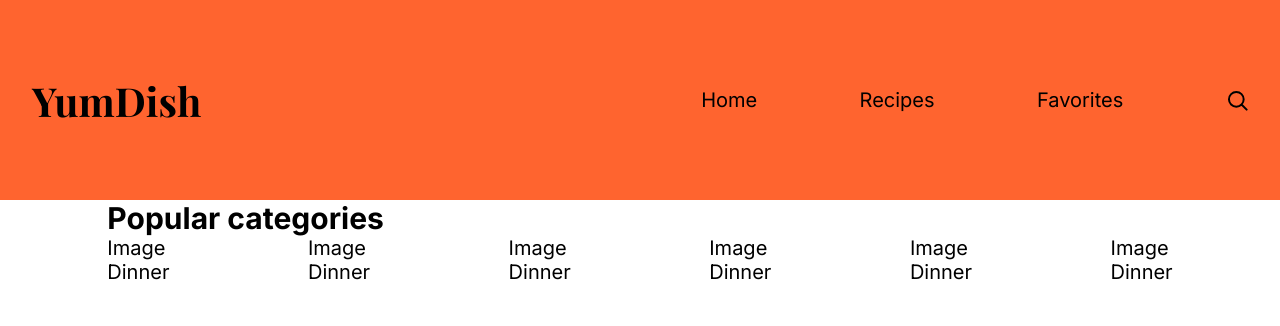
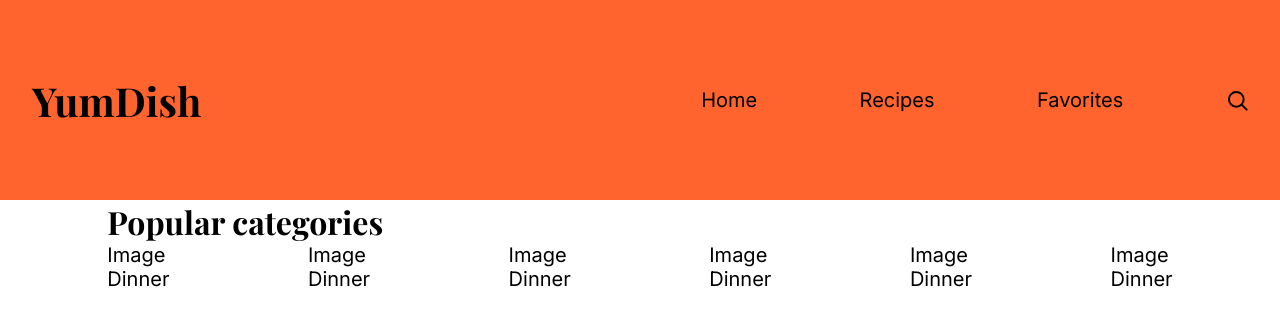
Before and after one commit to KorneliaAL/cooking-recipes-website, a plain HTML site: page index.html in a window 1280 px wide. Drawn offline with nearby package versions, Linux system fonts and the light colour scheme.

Commit message:
Added font size for h2

```diff
--- a/_app/css/base.css
+++ b/_app/css/base.css
@@ -4,6 +4,16 @@ body {
 	color: var(--color-03);
 }
 
-h1 {
+h1, h2 {
 	font-family: 'Playfair Display', serif;
 }
+
+h2 {
+	font-size: var(--font-size-sub-header-mobile);
+}
+
+@media screen and (min-width: 900px) {
+	h2 {
+		font-size: var(--font-size-sub-header-desktop);
+		}
+}
```
